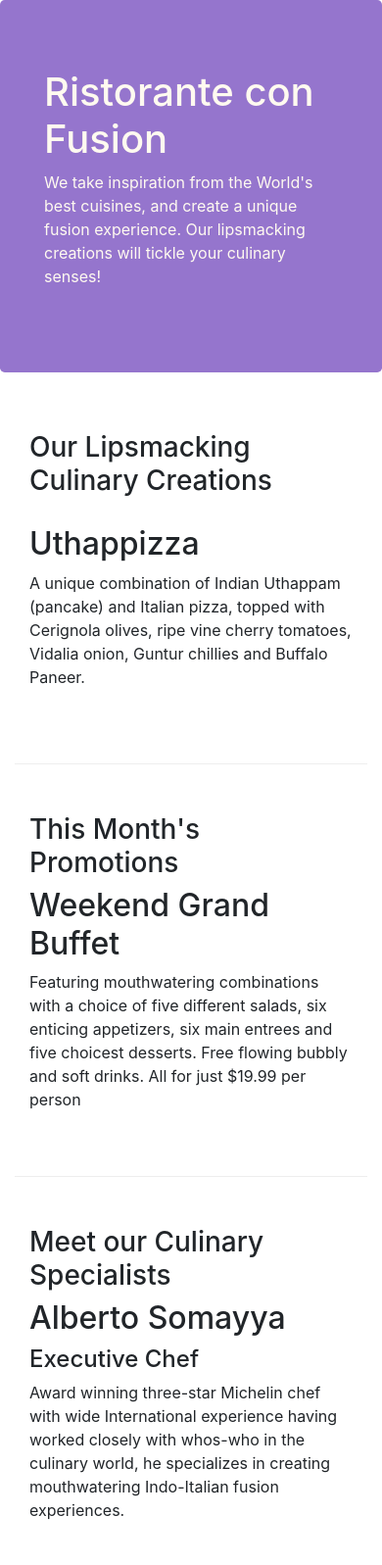
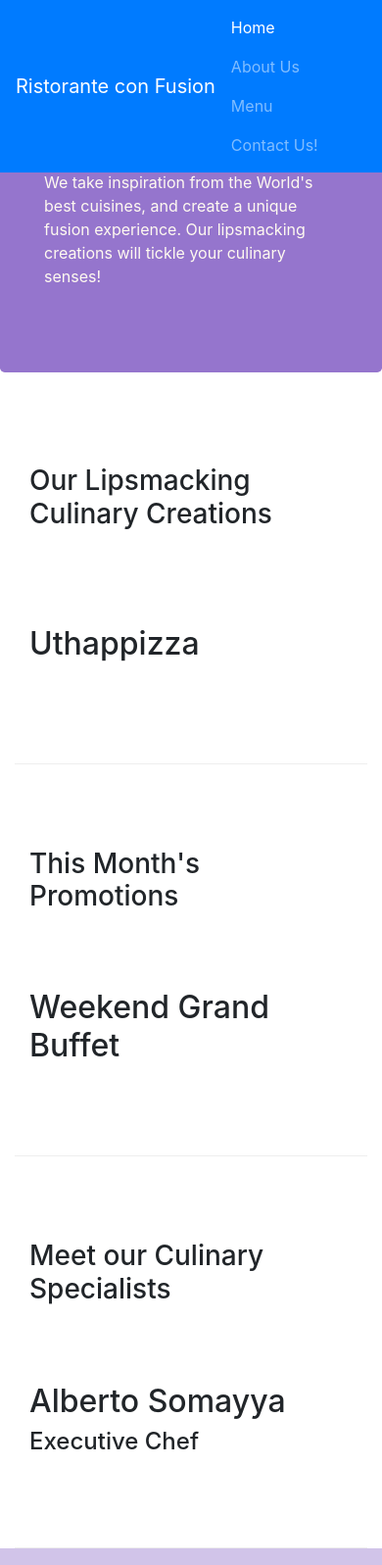
Before and after one commit to avi2801/git-test1, a website: page index.html in a window 390 px wide. Shown: the top 1597 px of the page at 98% size. Drawn offline with nearby package versions, Linux system fonts and the light colour scheme.

Commit message:
navbar-added

```diff
--- a/index.html
+++ b/index.html
@@ -13,13 +13,26 @@
 </head>
 
 <body>
+    <!-- adding the navbar -->
+    <nav class='navbar navbar-dark navbar-expand-sm bg-primary fixed-top'>
+        <div class="container">
+            <a class='navbar-brand' href="#">Ristorante con Fusion</a>
+            <ul class='navbar-nav mr-auto'>
+                <li class='nav-item'><a class='nav-link active' href="#">Home</a></li>
+                <li class=pushd'nav-item'><a class='nav-link' href=aboutus.html target='blank'>About Us</a></li>
+                <li class='nav-item'><a class='nav-link' href="#">Menu</a></li>
+                <li class='nav-item'><a class='nav-link' href="#">Contact Us!</a></li>
+            </ul>
+        </div>
+    </nav>
 
     <header class='jumbotron'>
         <div class='col-12 col-sm-6'>
-            <div >
+            <div>
                 <div>
                     <h1>Ristorante con Fusion</h1>
-                    <p>We take inspiration from the World's best cuisines, and create a unique fusion experience. Our lipsmacking creations will tickle your culinary senses!</p>
+                    <p>We take inspiration from the World's best cuisines, and create a unique fusion experience. Our
+                        lipsmacking creations will tickle your culinary senses!</p>
                 </div>
                 <div>
                 </div>
@@ -34,7 +47,9 @@
             </div>
             <div class="col col-sm order-sm-first col-md">
                 <h2>Uthappizza</h2>
-                <p>A unique combination of Indian Uthappam (pancake) and Italian pizza, topped with Cerignola olives, ripe vine cherry tomatoes, Vidalia onion, Guntur chillies and Buffalo Paneer.</p>
+                <p class='d-sm-block d-none'>A unique combination of Indian Uthappam (pancake) and Italian pizza, topped
+                    with Cerignola olives, ripe vine cherry tomatoes, Vidalia onion, Guntur chillies and Buffalo Paneer.
+                </p>
             </div>
         </div>
 
@@ -45,7 +60,9 @@
             </div>
             <div class="col col-sm order-sm-first col-md">
                 <h2>Weekend Grand Buffet</h2>
-                <p>Featuring mouthwatering combinations with a choice of five different salads, six enticing appetizers, six main entrees and five choicest desserts. Free flowing bubbly and soft drinks. All for just $19.99 per person </p>
+                <p class='d-sm-block d-none'>Featuring mouthwatering combinations with a choice of five different
+                    salads, six enticing appetizers, six main entrees and five choicest desserts. Free flowing bubbly
+                    and soft drinks. All for just $19.99 per person </p>
             </div>
         </div>
 
@@ -56,7 +73,9 @@
             <div class="col col-sm order-sm-first col-md">
                 <h2>Alberto Somayya</h2>
                 <h4>Executive Chef</h4>
-                <p>Award winning three-star Michelin chef with wide International experience having worked closely with whos-who in the culinary world, he specializes in creating mouthwatering Indo-Italian fusion experiences. </p>
+                <p class='d-sm-block d-none'>Award winning three-star Michelin chef with wide International experience
+                    having worked closely with whos-who in the culinary world, he specializes in creating mouthwatering
+                    Indo-Italian fusion experiences. </p>
             </div>
         </div>
     </div>
@@ -84,7 +103,7 @@
                         Email: <a href="mailto:confusion@food.net">confusion@food.net</a>
                     </address>
                 </div>
-                <div class= "col-12 col-sm-4">
+                <div class="col-12 col-sm-4">
                     <div>
                         <a href="http://google.com/+">Google+</a>
                         <a href="http://www.facebook.com/profile.php?id=">Facebook</a>
@@ -95,7 +114,7 @@
                     </div>
                 </div>
             </div>
-           <div  class="col-auto  align-self-center">
+            <div class="col-auto  align-self-center">
                 <div>
                     <p>© Copyright 2018 Ristorante Con Fusion</p>
                 </div>
```
Lines whose indentation alone changed are shown as unchanged.
